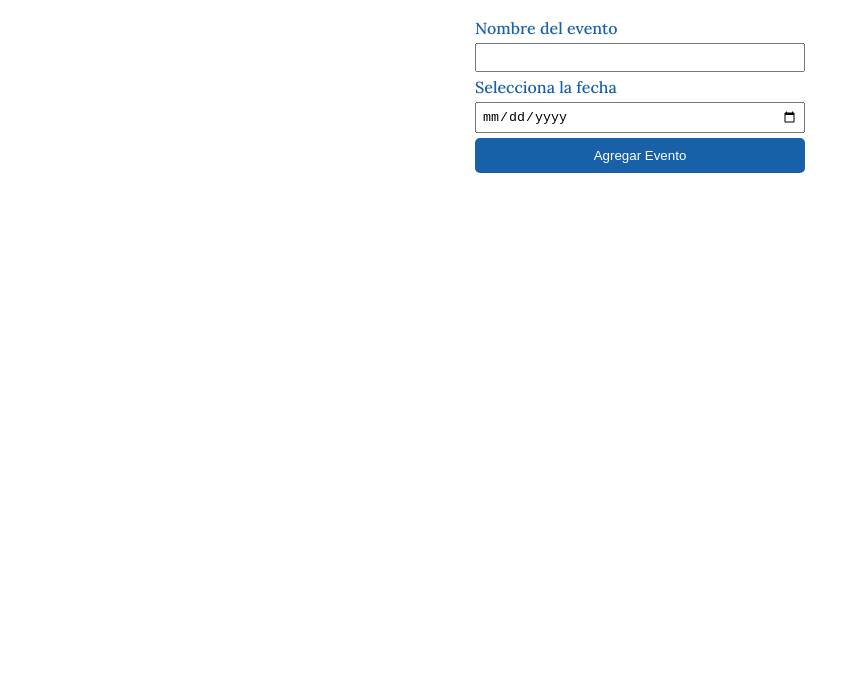
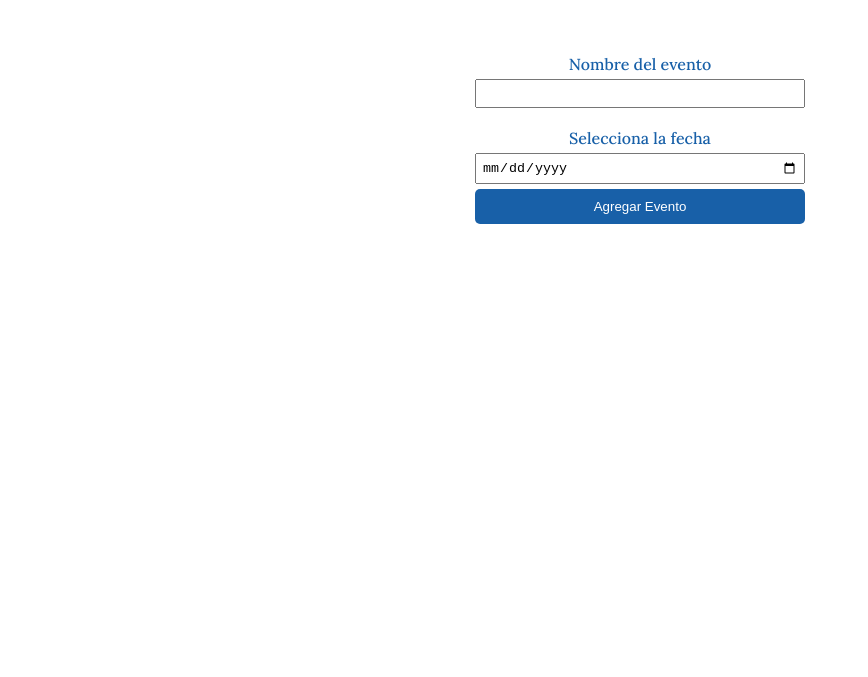
Before and after one commit to franklyncastro/Calendar-Date, a plain HTML site: page index.html in a window 1280 px wide. Shown: the part 123-800 px from the top of the page, without its empty margins (0-868 px from the left). Drawn offline with Linux system fonts and the light colour scheme.

Commit message:
Completado modo oscuro

```diff
--- a/CSS/main.css
+++ b/CSS/main.css
@@ -15,6 +15,21 @@ body{
     color: #fff;
     transition: 1s ease;
 }
+
+label{
+    font-family: 'Lora', serif;
+    display: flex;
+    gap: 5px;
+    justify-content: center;
+    margin-top: 20px;
+    cursor: pointer;
+
+}
+input[type="checkbox"]{
+    display: none;
+}
+
+
 
 h1{
     text-align: center;
--- a/index.html
+++ b/index.html
@@ -12,6 +12,8 @@
     <title>Calendar</title>
 </head>
 <body class="dark" id="dark">
+    <label for="dark-mode"> <i class="fas fa-moon"></i>
+    </label>
     <input type="checkbox"  id="dark-mode">
         <div id="app">
             <h1>¿Cuantos días faltan?</h1>
```
